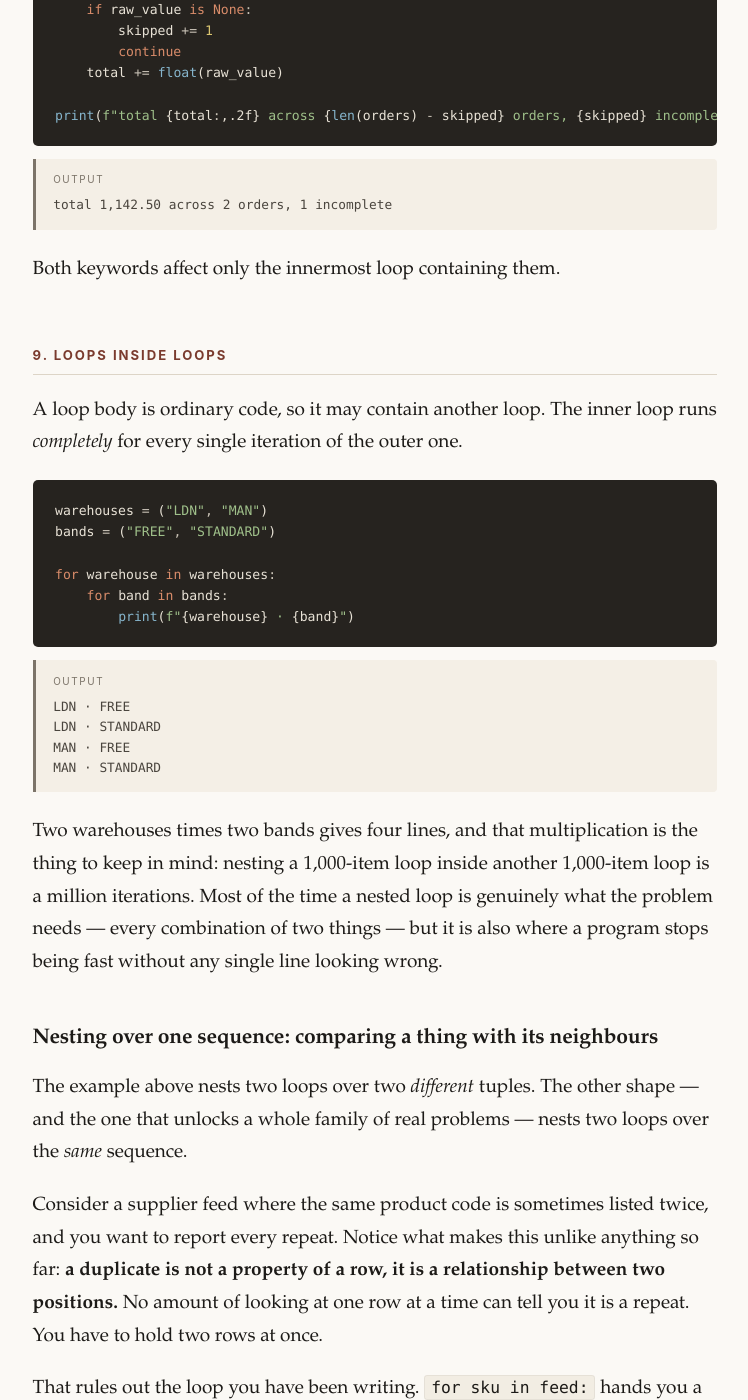
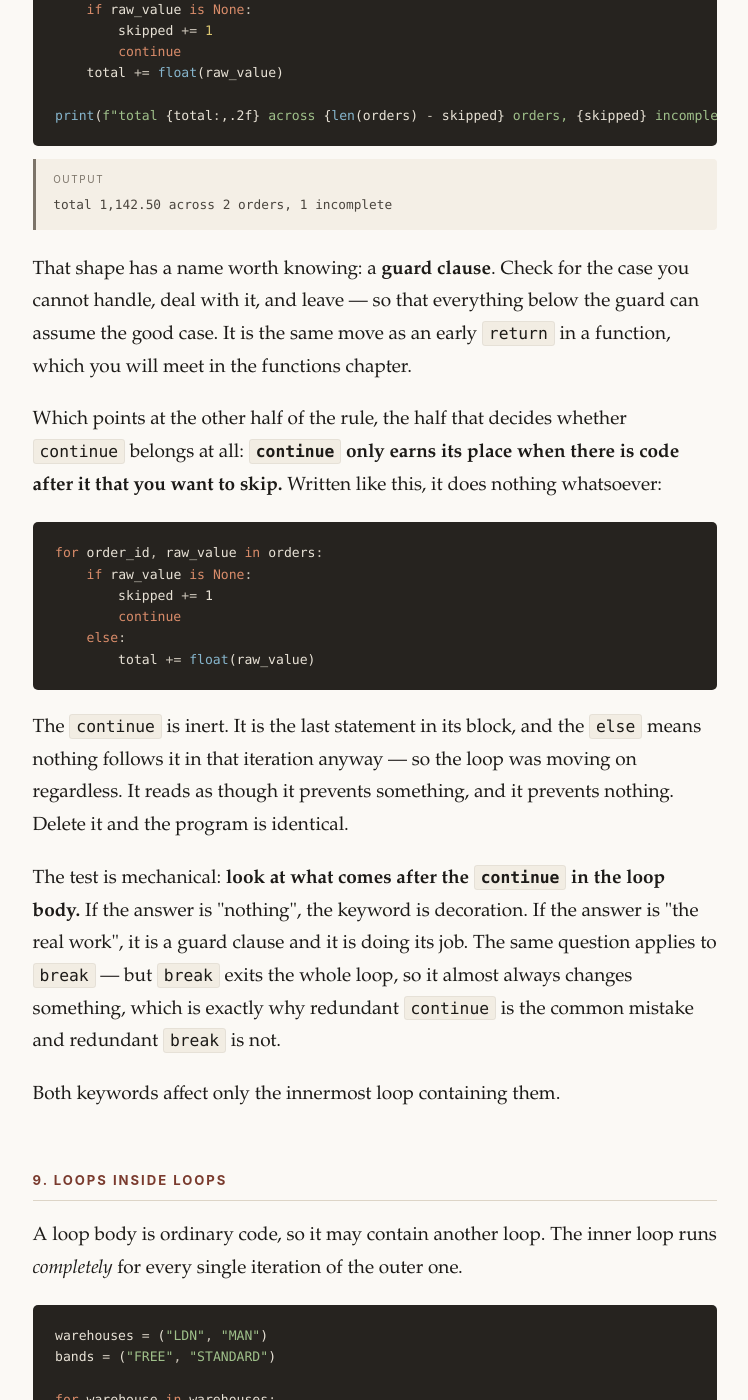
Before and after one commit to Blazins/python-mastery, a Jekyll site: the page syllabus/chapter_03_batches/content.html, which Jekyll copies as it is, in a window 1280 px wide and 1400 px high, scrolled down 17872 px. Shown: the whole window, without its empty margins (265-1013 px from the left). Built offline with Jekyll 4.4.1, drawn with Linux system fonts in a browser that asks for light colours.

Commit message:
Teach when `continue` is inert, and correct the map's guard-clause claim

```diff
--- a/syllabus/chapter_03_batches/content.html
+++ b/syllabus/chapter_03_batches/content.html
@@ -485,6 +485,21 @@ skipped <span class="o">=</span> <span class="n">0</span>
 <span class="f">print</span>(<span class="s">f"total </span>{total<span class="o">:</span>,.2f}<span class="s"> across </span>{<span class="f">len</span>(orders) <span class="o">-</span> skipped}<span class="s"> orders, </span>{skipped}<span class="s"> incomplete"</span>)</code></pre>
 <div class="out">total 1,142.50 across 2 orders, 1 incomplete</div>
 
+<p>That shape has a name worth knowing: a <strong>guard clause</strong>. Check for the case you cannot handle, deal with it, and leave — so that everything below the guard can assume the good case. It is the same move as an early <code>return</code> in a function, which you will meet in the functions chapter.</p>
+
+<p>Which points at the other half of the rule, the half that decides whether <code>continue</code> belongs at all: <strong><code>continue</code> only earns its place when there is code after it that you want to skip.</strong> Written like this, it does nothing whatsoever:</p>
+
+<pre><code><span class="k">for</span> order_id<span class="o">,</span> raw_value <span class="k">in</span> orders<span class="o">:</span>
+    <span class="k">if</span> raw_value <span class="k">is</span> <span class="k">None</span><span class="o">:</span>
+        skipped <span class="o">+=</span> 1
+        <span class="k">continue</span>
+    <span class="k">else</span><span class="o">:</span>
+        total <span class="o">+=</span> <span class="f">float</span>(raw_value)</code></pre>
+
+<p>The <code>continue</code> is inert. It is the last statement in its block, and the <code>else</code> means nothing follows it in that iteration anyway — so the loop was moving on regardless. It reads as though it prevents something, and it prevents nothing. Delete it and the program is identical.</p>
+
+<p>The test is mechanical: <strong>look at what comes after the <code>continue</code> in the loop body.</strong> If the answer is "nothing", the keyword is decoration. If the answer is "the real work", it is a guard clause and it is doing its job. The same question applies to <code>break</code> — but <code>break</code> exits the whole loop, so it almost always changes something, which is exactly why redundant <code>continue</code> is the common mistake and redundant <code>break</code> is not.</p>
+
 <p>Both keywords affect only the innermost loop containing them.</p>
 
 <h2>9. Loops inside loops</h2>
```
Also changed, not shown: syllabus_map.md (+5 -1 lines).
